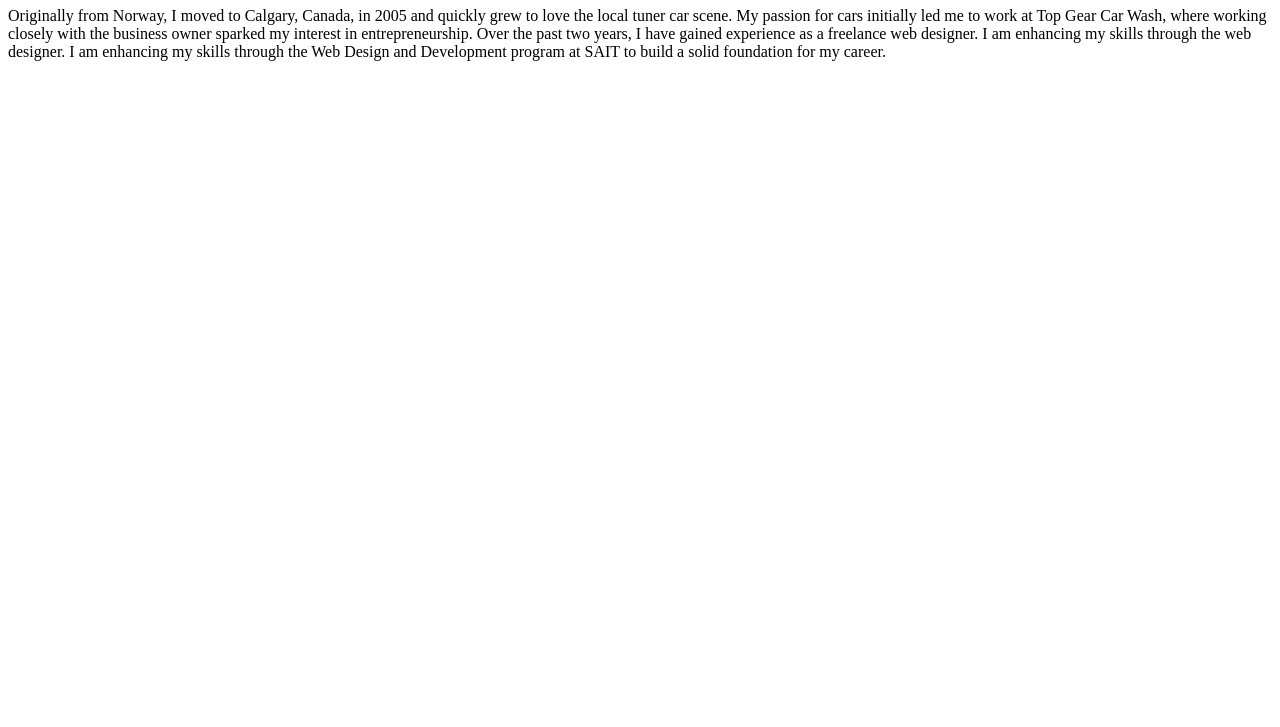
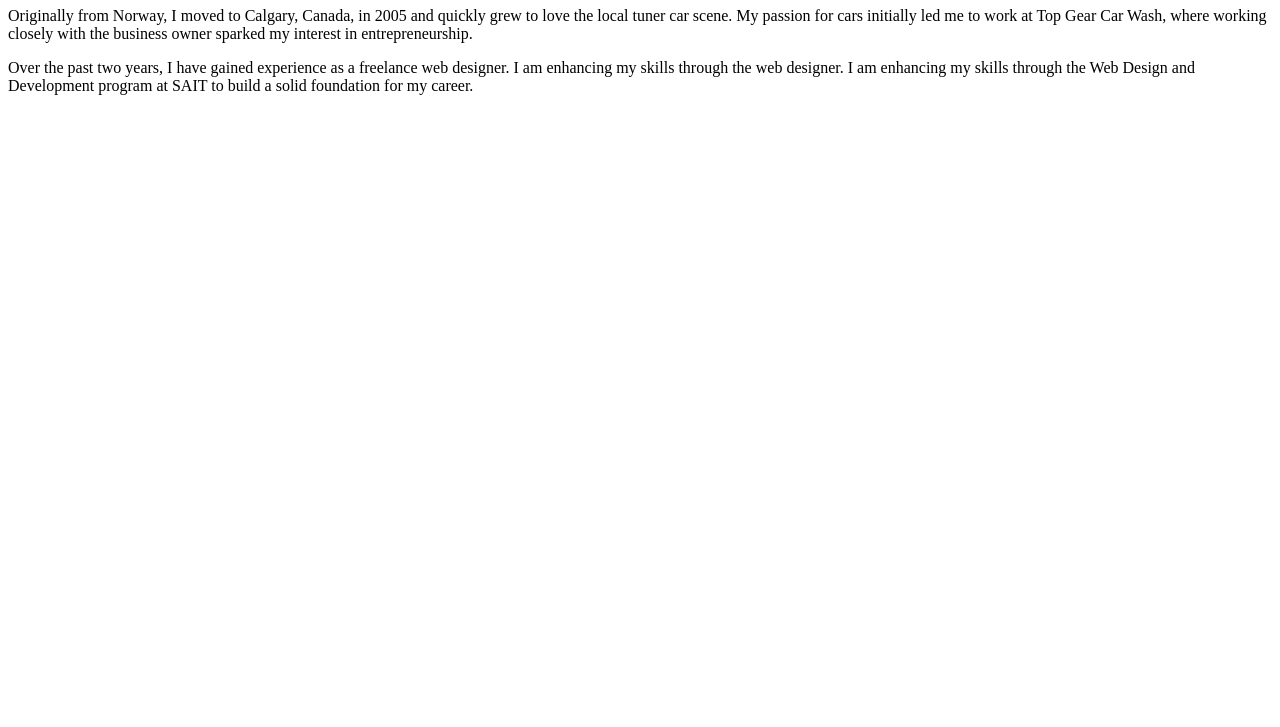
Before and after one commit to NordrumDesigns/intermediate_web_first_repo, a plain HTML site: page index.html in a window 1280 px wide. Shown: the part 73-800 px from the top of the page. Drawn offline with Linux system fonts and the light colour scheme.

Commit message:
Added second paragraph
+ Paragraph about my career (line 11)

```diff
--- a/index.html
+++ b/index.html
@@ -7,6 +7,7 @@
     </head>
     <body>
         <h1>Chris Nordrum</h1>
-        <p>Originally from Norway, I moved to Calgary, Canada, in 2005 and quickly grew to love the local tuner car scene. My passion for cars initially led me to work at Top Gear Car Wash, where working closely with the business owner sparked my interest in entrepreneurship. Over the past two years, I have gained experience as a freelance web designer. I am enhancing my skills through the web designer. I am enhancing my skills through the Web Design and Development program at SAIT to build a solid foundation for my career.</p>
+        <p>Originally from Norway, I moved to Calgary, Canada, in 2005 and quickly grew to love the local tuner car scene. My passion for cars initially led me to work at Top Gear Car Wash, where working closely with the business owner sparked my interest in entrepreneurship.</p>
+        <p>Over the past two years, I have gained experience as a freelance web designer. I am enhancing my skills through the web designer. I am enhancing my skills through the Web Design and Development program at SAIT to build a solid foundation for my career.</p>
     </body>
 </html>
```
